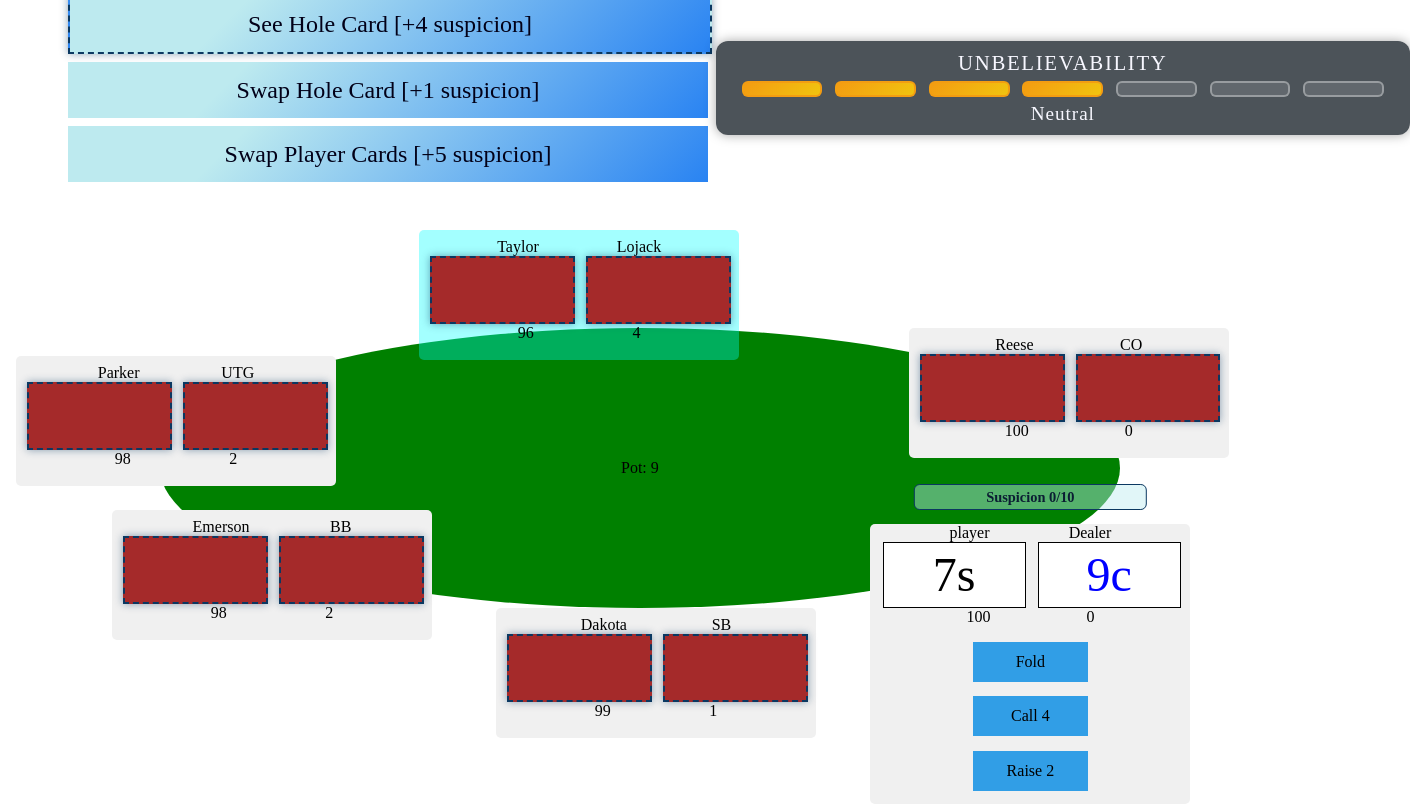
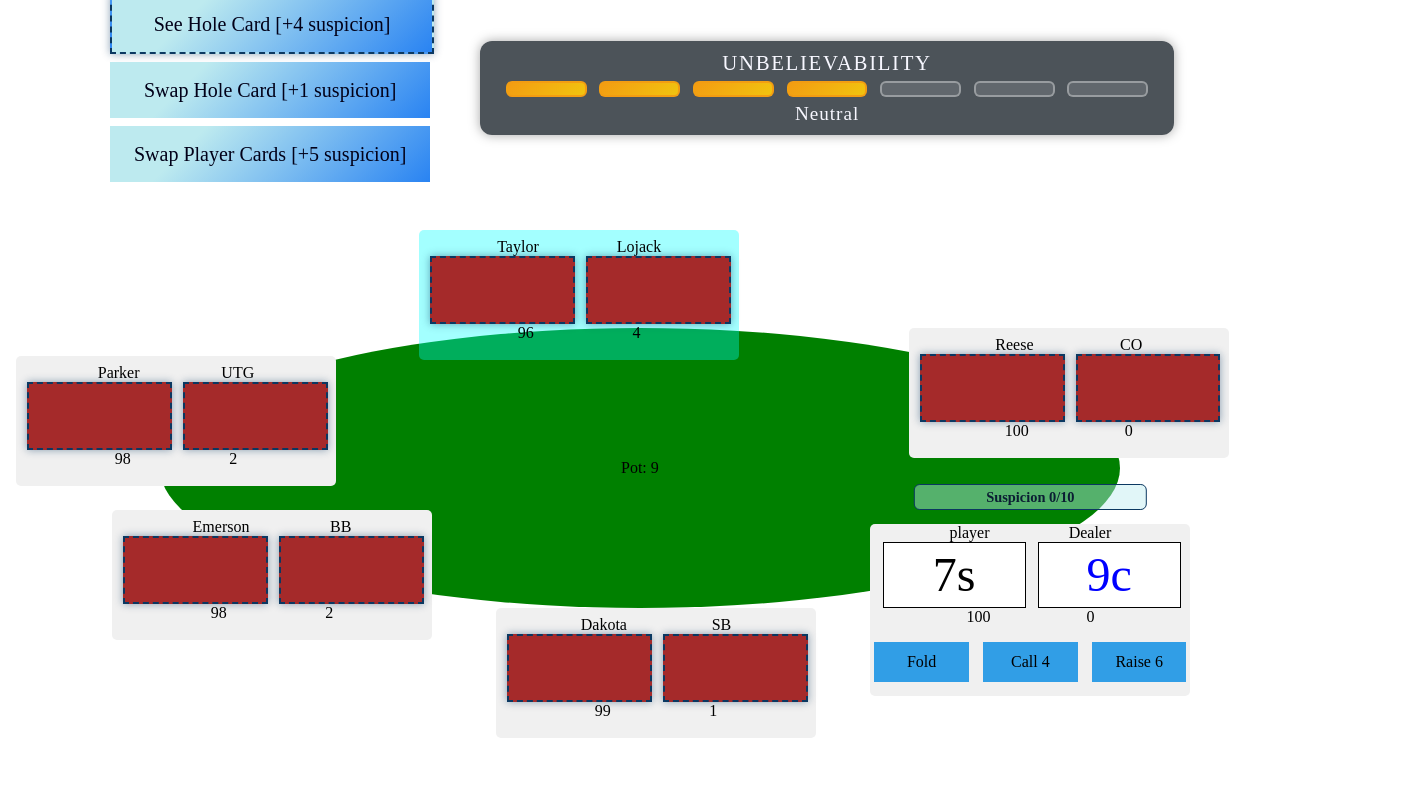
Before and after one commit to paperplatoon/poker, a plain HTML site: page index.html in a window 1280 px wide. Shown: the whole page, 1410 px wide, since content can reach past the window. Drawn offline with nearby package versions, Linux system fonts and the light colour scheme.

Commit message:
slight CSS changes in believe + bet divs

```diff
--- a/createDivFunctions.js
+++ b/createDivFunctions.js
@@ -208,7 +208,7 @@ function createBettingDiv(buttonString) {
 function createRaiseDiv(stateObj) {
     let RaiseDiv = document.createElement('div');
     RaiseDiv.classList.add('action-div', 'centered')
-    const betUnit = stateObj.publicCards.length >= 4 ? 4 : 2;
+    const betUnit = stateObj.currentBet + (stateObj.publicCards.length >= 4 ? 4 : 2);
     RaiseDiv.textContent = `Raise ${betUnit}`
     RaiseDiv.onclick = async function() {
         stateObj = {...state}
--- a/style.css
+++ b/style.css
@@ -62,7 +62,7 @@
 .player-actions-inline {
     width: 100%;
     display: flex;
-    flex-direction: column;
+    flex-direction: row;
     align-items: center;
     gap: 0.8vh;
     margin-top: 1.5vh;
@@ -72,10 +72,10 @@
     background-color: #5ca0f2;
     background-image: linear-gradient(315deg, #2983f2 0%, #bdeaef 74%);
     color: rgb(2, 0, 24);
-    width: 50vw;
+    width: 25vw;
     height: 7vh;
     line-height: 7vh;
-    font-size: 3vmin;
+    font-size: 2.5vmin;
     margin: 4px;
     cursor: pointer;
 }
```
